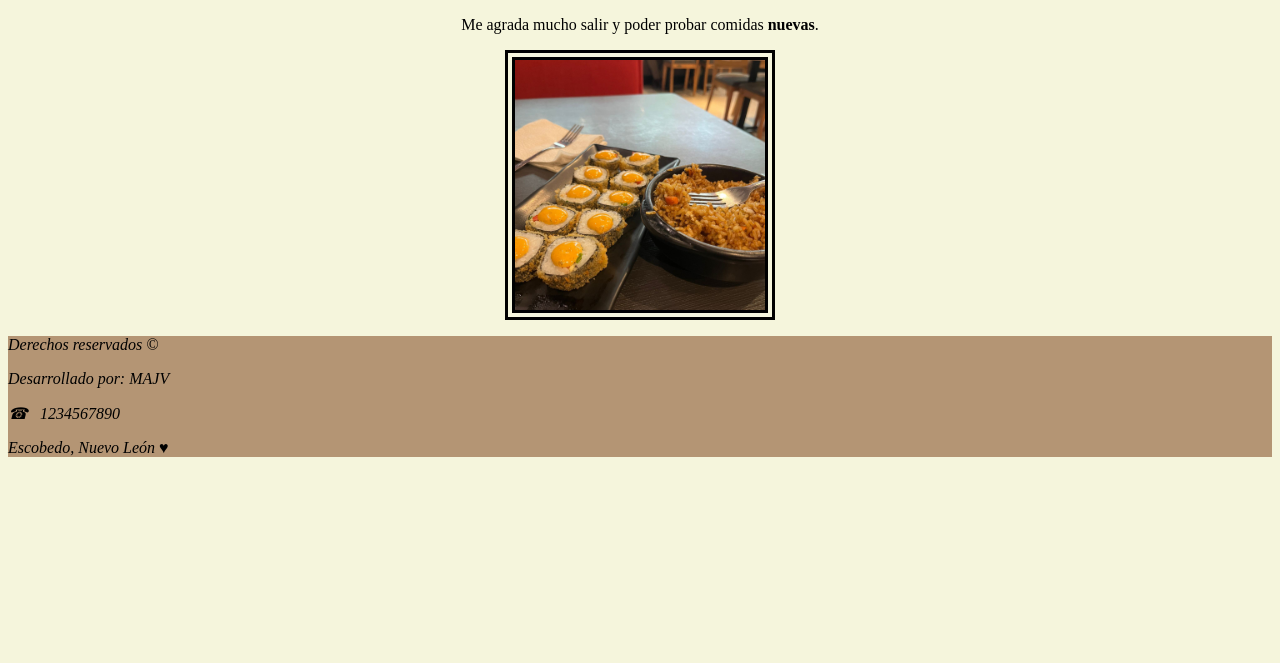
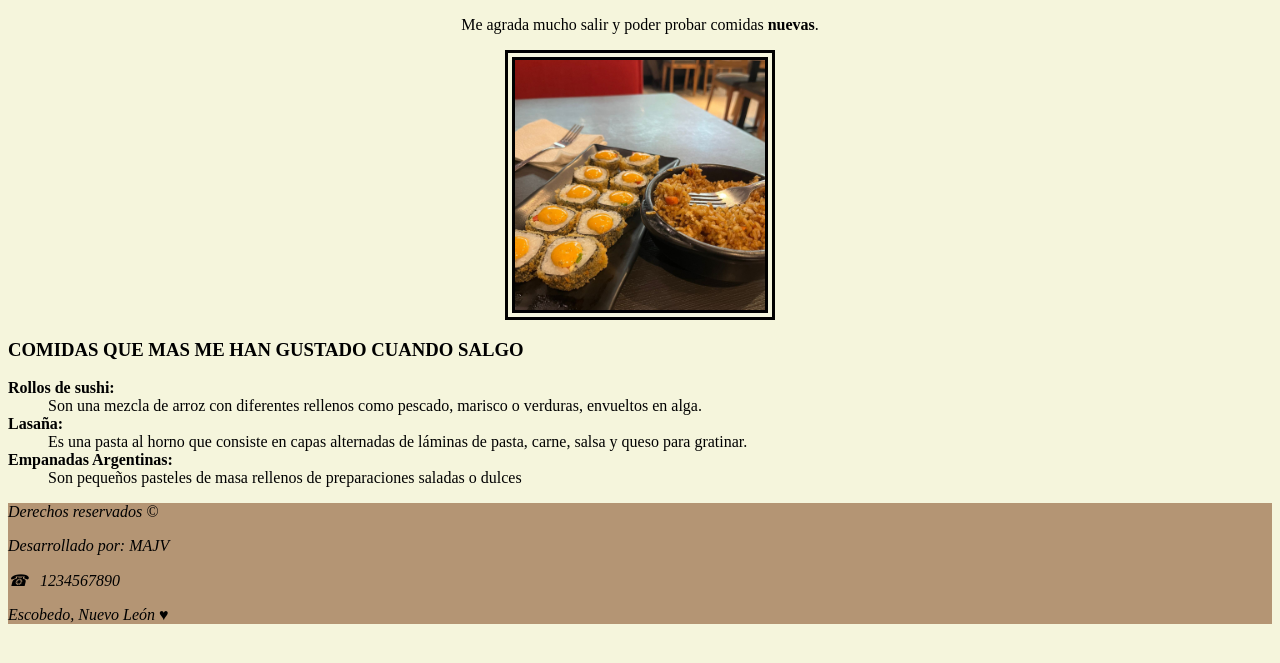
Before and after one commit to momichi-i/Pasatiempos3, a plain HTML site: page Comida.html in a window 1280 px wide. Shown: the part 121-784 px from the top of the page. Drawn offline with Linux system fonts and the light colour scheme.

Commit message:
Se agregaron listas de descripcion con dl en el pasatiempo de Comidas

```diff
--- a/Comida.html
+++ b/Comida.html
@@ -33,6 +33,15 @@
         <h1>SALIR A COMER</h1>
         <p style="text-align: center;">Me agrada mucho salir y poder probar comidas <b>nuevas</b>.</p>
         <img width="250" style="border: double black 10px; display: block; margin: auto;"  src="img/sushi.jpg" alt="Plato con sushi">
+        <h3>COMIDAS QUE MAS ME HAN GUSTADO CUANDO SALGO</h3>
+        <dl>
+            <dt><b>Rollos de sushi:</b></dt>
+            <dd>Son una mezcla de arroz con diferentes rellenos como pescado, marisco o verduras, envueltos en alga.</dd>
+            <dt><b>Lasaña:</b></dt>
+            <dd>Es una pasta al horno que consiste en capas alternadas de láminas de pasta, carne, salsa y queso para gratinar.</dd>
+            <dt><b>Empanadas Argentinas:</b></dt>
+            <dd>Son pequeños pasteles de masa rellenos de preparaciones saladas o dulces</dd>
+        </dl>
     </main>
     <aside>
 
```
